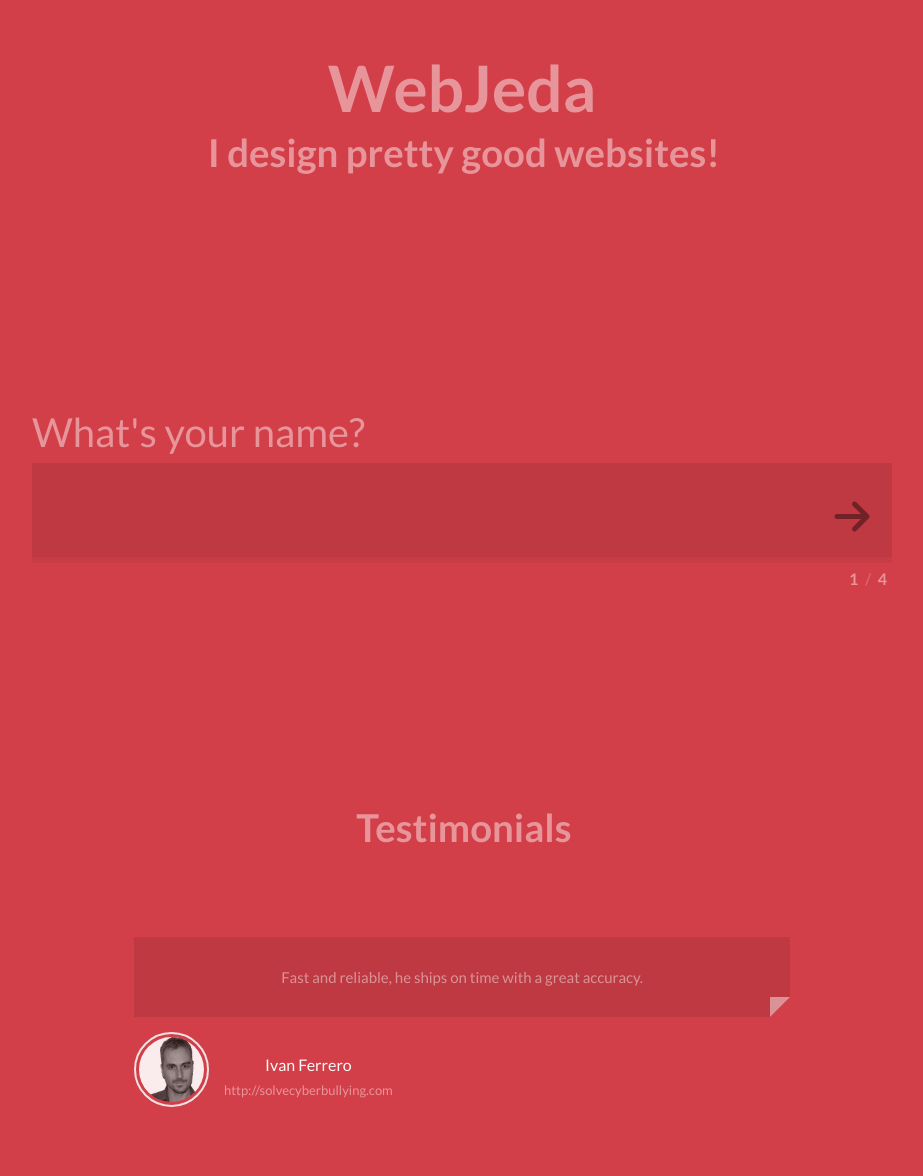
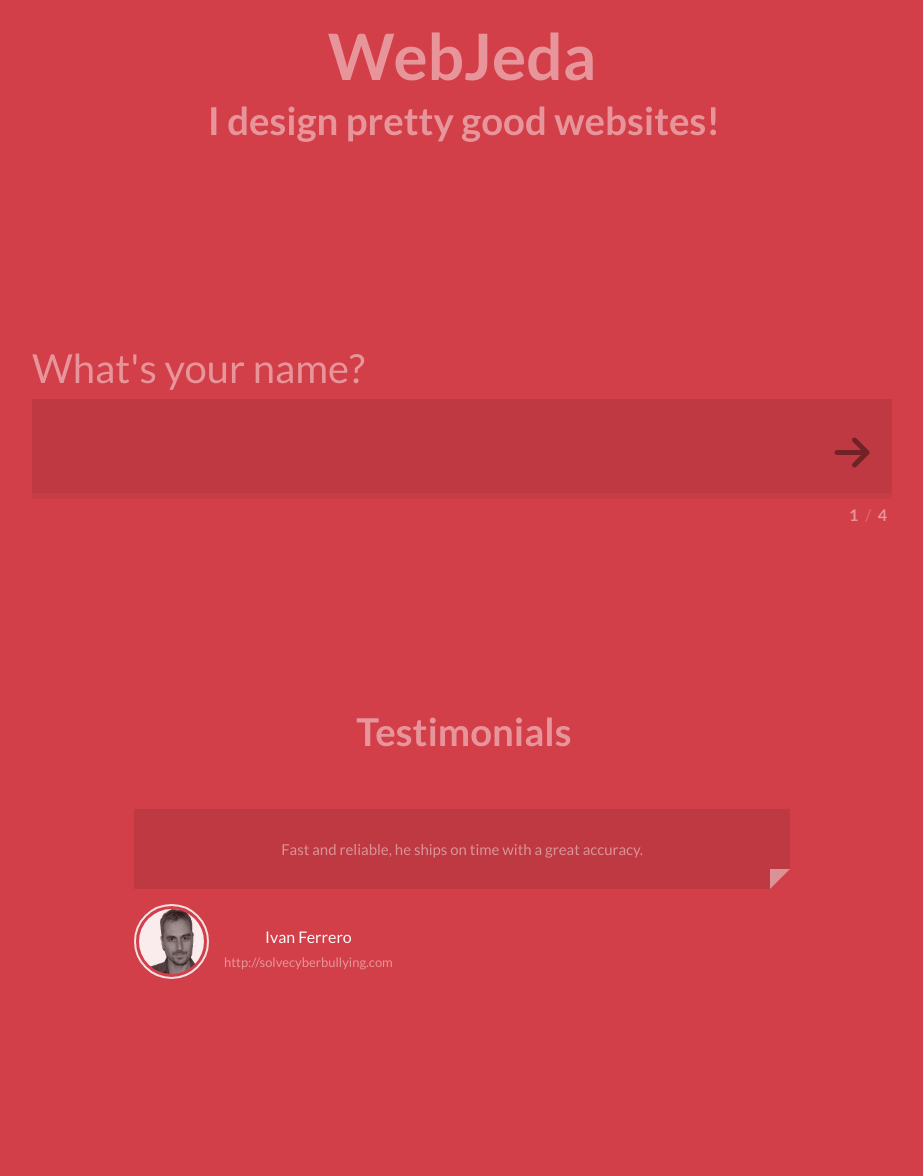
Before and after one commit to sharu725/sharu725.github.io, a Jekyll site: the page built from website.html, in a window 1280 px wide. Shown: the whole page, without its empty margins (178-1101 px from the left). Built offline with Jekyll 4.4.1, drawn with Linux system fonts in a browser that asks for light colours; after the commit the page ends 1048 px from its top, so only the background shows below that.

Commit message:
no message

```diff
--- a/_sass/_style.scss
+++ b/_sass/_style.scss
@@ -23,7 +23,7 @@ a:hover, a:focus {
 
 .codrops-header {
 	margin: 0 auto;
-	padding: 3em 1em;
+	padding: 1em 1em;
 	text-align: center;
 	color: rgba(0,0,0,0.35);
 }
```
